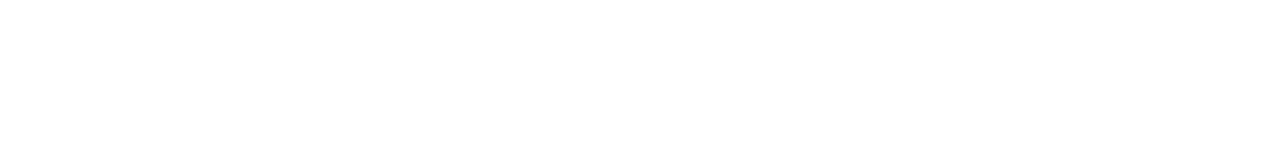
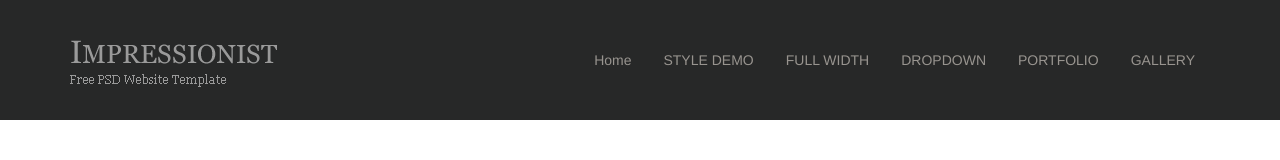
Before and after one commit to Ivan-Loichuk/impressionist, a plain HTML site: page index.html in a window 1280 px wide. Drawn offline with nearby package versions, Linux system fonts and the light colour scheme.

Commit message:
19.02.2017(14:14) commit

```diff
--- /dev/null
+++ b/css/style.css
@@ -0,0 +1,22 @@
+*{
+
+}
+body{
+
+}
+header {
+	background-color: #272828;
+
+}
+.navigation {
+	float: right;
+}
+header .logo{
+	padding-top: 40px;
+}
+.navigation a{
+	color: #98948F;
+}
+.navigation a:hover{
+	color: white;
+}
--- a/index.html
+++ b/index.html
@@ -6,11 +6,35 @@
 	<link rel="stylesheet" href="css/bootstrap.css">
 	<link rel="stylesheet" href="css/bootstrap-theme.css">
 	<link rel="stylesheet" href="css/font-awesome.min.css">
+	<link rel="stylesheet" href="css/style.css">
 
 	<script>document.write('<script src="http://' + (location.host || 'localhost').split(':')[0] + ':35729/livereload.js?snipver=1"></' + 'script>')</script>
 
 </head>
 <body>
+	<header class="top">
+		<div class="container">
+           <div class="row">
+           		<div class="col-md-3 col-xs-4">
+					<div class="logo">
+						<img src="img/logo.png" alt="logotype">
+					</div>
+				</div>
+				<div class="col-md-9 col-xs-8">
+					<div class="navigation">
+						<ul class="nav nav-pills">
+							  <li role="presentation" class=""><a href="#">Home</a></li>
+							  <li role="presentation"><a href="#">STYLE DEMO</a></li>
+							  <li role="presentation"><a href="#">FULL WIDTH</a></li>
+							  <li role="presentation"><a href="#">DROPDOWN</a></li>
+							  <li role="presentation"><a href="#">PORTFOLIO</a></li>
+							  <li role="presentation"><a href="#">GALLERY</a></li>
+						</ul>
+					</div>
+				</div>
+			</div>
+		</div>
+	</header>
 
 
 	<script src="https://ajax.googleapis.com/ajax/libs/jquery/2.2.0/jquery.min.js"></script>
```
Also changed, not shown: css/bootstrap.css, img/Logo.png (added).
